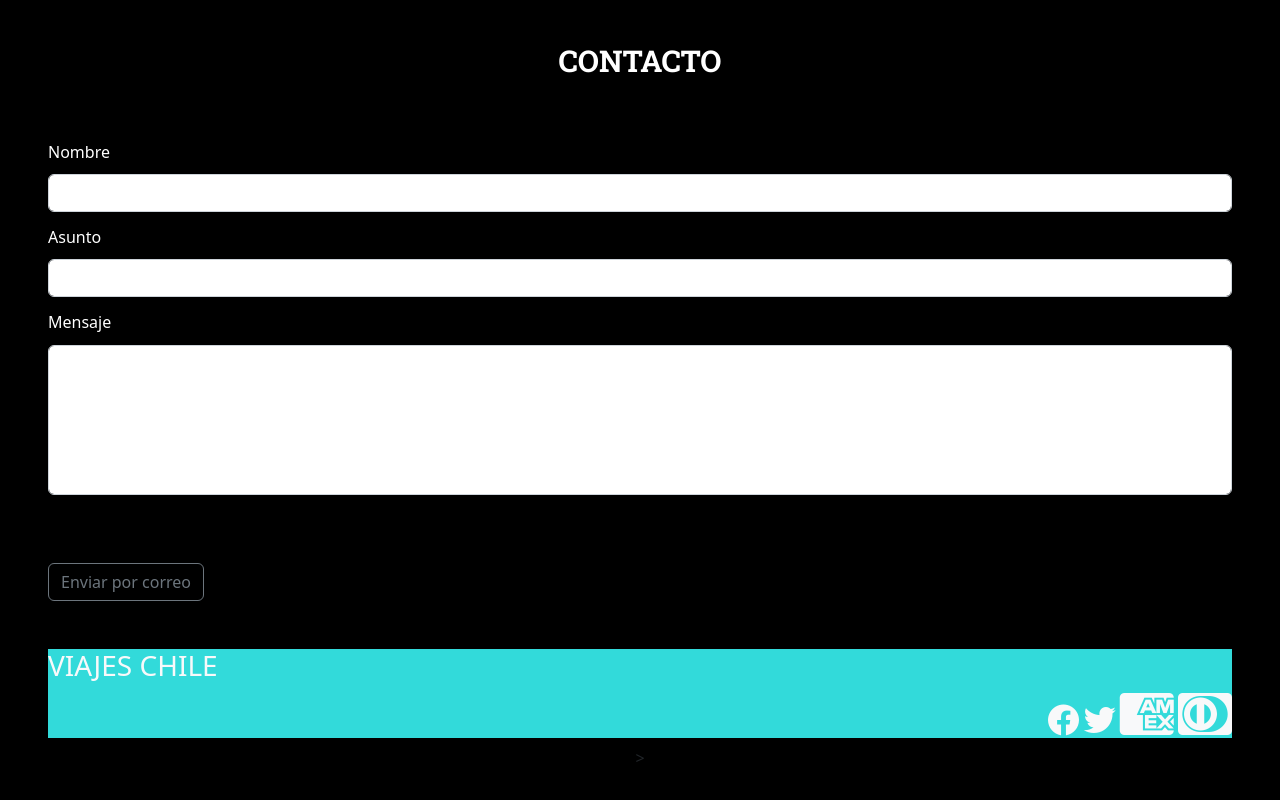
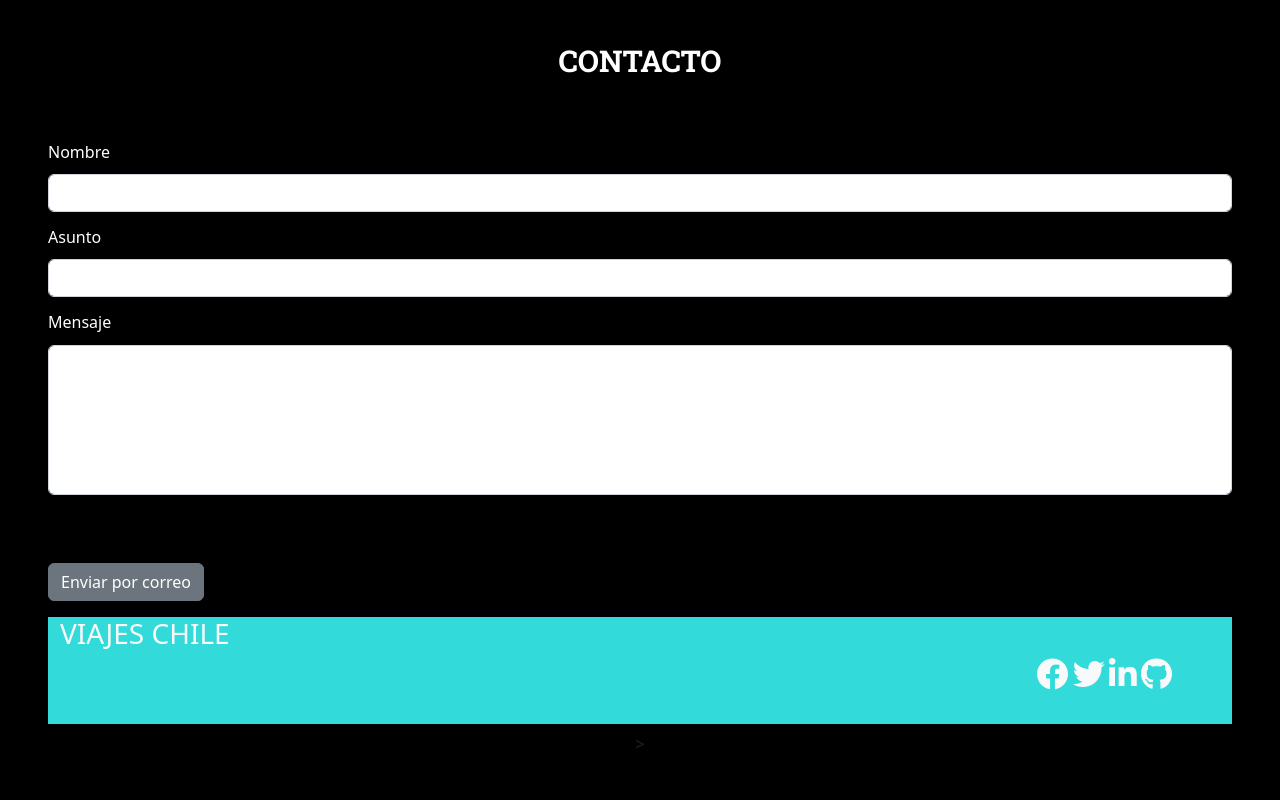
Before and after one commit to chipidale/Repositorio_Modulo1, a plain HTML site: page index.html in a window 1280 px wide. Shown: the part 2183-2983 px from the top of the page. Drawn offline with nearby package versions, Linux system fonts and the light colour scheme; files whose address does not match are found by name.

Commit message:
ultimos arreglos

```diff
--- a/assets/css/style.css
+++ b/assets/css/style.css
@@ -9,7 +9,7 @@ body {
     padding: 0;
     line-height: 16 px;
     background-color: black;
-
+    width: 100vw
 }
 
 /*navbar*/
@@ -82,7 +82,10 @@ border-radius: 0mm;
 
 /* RRSS*/
 
-#futer{
-    margin-top: 3rem;
+#futer {
+       color: white;
+}
 
+#icons{
+padding-bottom: 2em;
 }
--- a/assets/js/script.js
+++ b/assets/js/script.js
@@ -1,4 +1,4 @@
 
-$("#btn1").click(function (){
+$("#btn11").click(function (){
 	alert("El correo fue enviado correctamente.");
 });
--- a/index.html
+++ b/index.html
@@ -194,38 +194,32 @@
         <br>
         <br>
         <div class="my-1 text-left ">
-          <button id="btn1" class="btn btn-outline-secondary" data-bs-toggle="tooltip"
-                        data-bs-placement="bottom" data-bs-title="Presiona para enviar a tu correo">
+          <button id="btn11" class="btn btn-secondary" data-toggle="tooltip" data-placement="bottom" title="apriete para enviar correo">
             Enviar por correo
           </button>
         </div>
       </form>
     </section>
     <!-- RR.SS-->
-      <section id="futer" class="  text-center text-light " style="background-color: rgb(50, 218, 218);" >
+    <section id="futer" class=" container-fluid text-light " style="background-color: rgb(50, 218, 218);">
       <footer class="rectangulo">
-        <h3 class=" text-start text-light my-2">VIAJES CHILE</h3>
 
-        <div class="text-light text-end my-2">
+        <div  class="text-light text-start mt-3">
+          <h3 class="  text-light ">VIAJES CHILE</h3>
+        </div>
+
+        <div id="icons" class="text-light text-end my-2 mx-5">
           <i class="fa-brands fa-facebook fa-2x"></i>
           <i class="fa-brands fa-twitter fa-2x"></i>
-          <i class="fa-brands fa-cc-amex fa-3x"></i>
-          <i class="fa-brands fa-cc-diners-club fa-3x"></i>
+          <i class="fa-brands fa-linkedin-in fa-2x"></i>
+          <i class="fa-brands fa-github fa-2x"></i>
+        </div>
 
-        </div>
       </footer>
     </section>
+    <!-- jQuery first, then Popper.js, then Bootstrap JS -->
 
 
-
-
-
-
-
-      <!-- jQuery first, then Popper.js, then Bootstrap JS -->
-
-      <script src="https://code.jquery.com/jquery-3.6.1.min.js"
-        integrity="sha256-o88AwQnZB+VDvE9tvIXrMQaPlFFSUTR+nldQm1LuPXQ=" crossorigin="anonymous"></script>
     <script src="https://cdn.jsdelivr.net/npm/bootstrap@5.2.2/dist/js/bootstrap.bundle.min.js"></script>>
     <script src="https://cdn.jsdelivr.net/npm/bootstrap@4.3.1/dist/js/bootstrap.min.js"
       integrity="sha384-JjSmVgyd0p3pXB1rRibZUAYoIIy6OrQ6VrjIEaFf/nJGzIxFDsf4x0xIM+B07jRM"
@@ -233,6 +227,8 @@
     <script src="https://cdn.jsdelivr.net/npm/@popperjs/core@2.11.6/dist/umd/popper.min.js"
       integrity="sha384-oBqDVmMz9ATKxIep9tiCxS/Z9fNfEXiDAYTujMAeBAsjFuCZSmKbSSUnQlmh/jp3"
       crossorigin="anonymous"></script>
+      <script src="https://code.jquery.com/jquery-3.6.1.min.js"
+      integrity="sha256-o88AwQnZB+VDvE9tvIXrMQaPlFFSUTR+nldQm1LuPXQ=" crossorigin="anonymous"></script>
 
     <!-- js -->
     <script>
```
Lines whose indentation alone changed are shown as unchanged.
